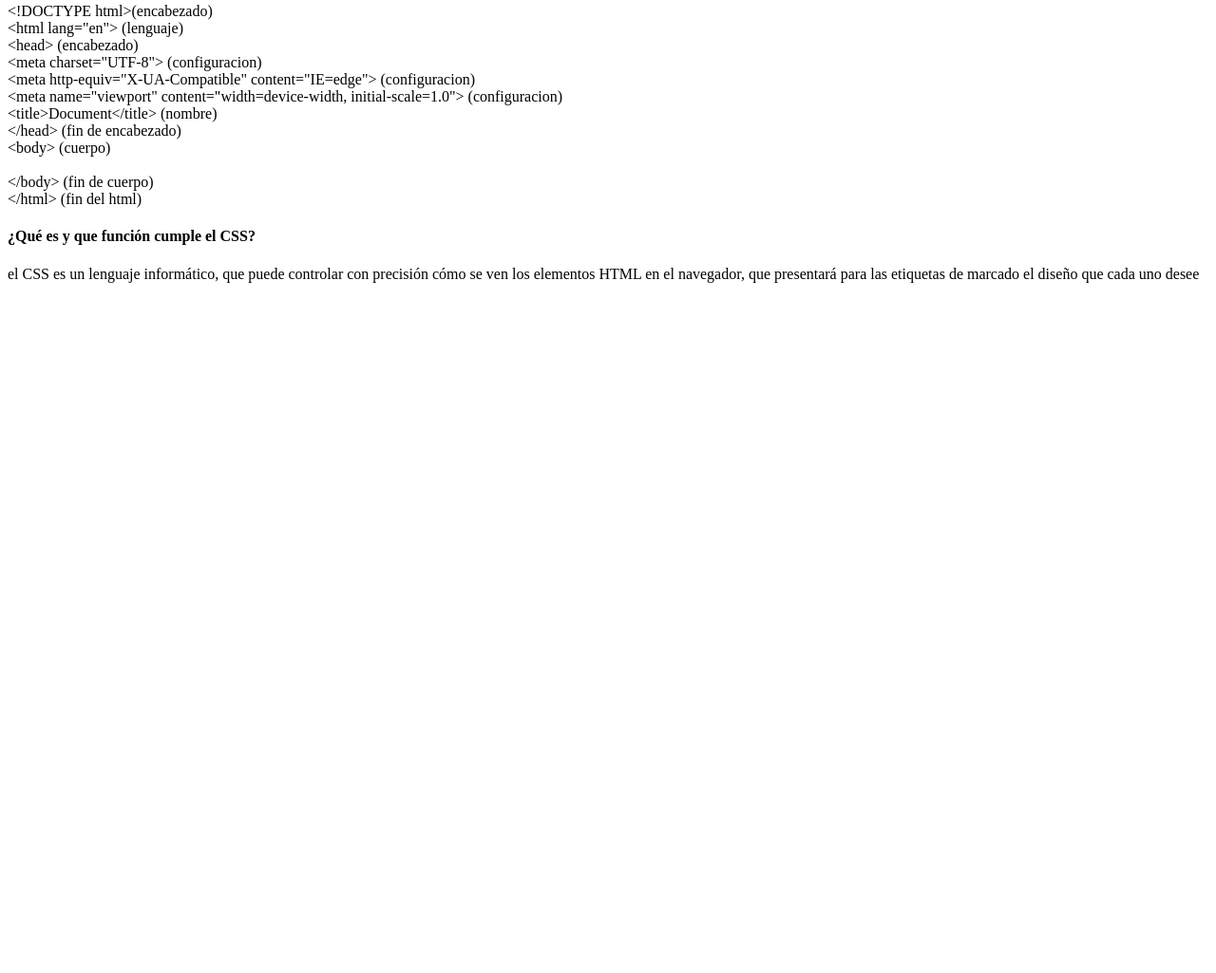
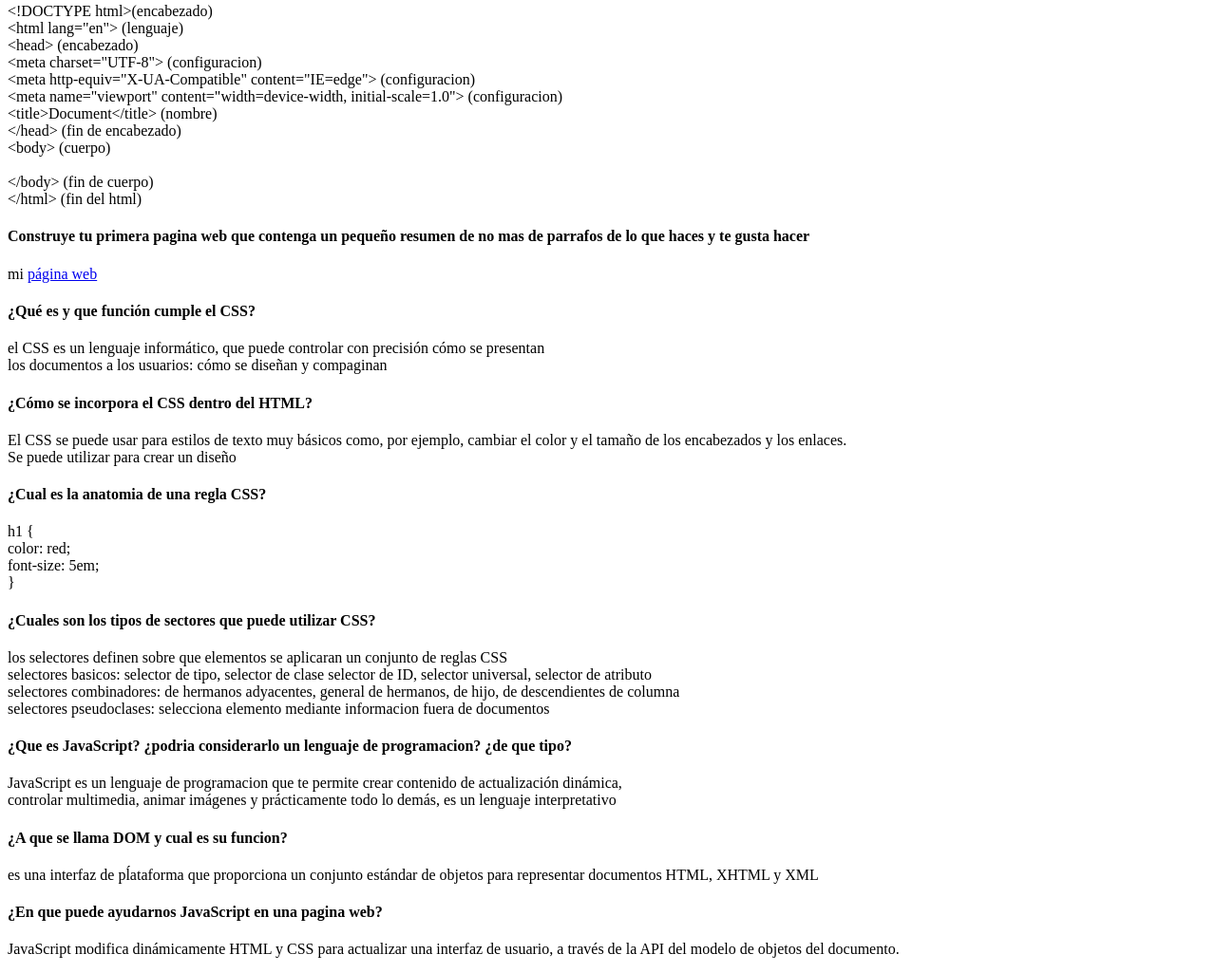
Before and after one commit to facutapiaa/01-inicio, a plain HTML site: page respuestas.html in a window 1280 px wide. Shown: the part 733-1758 px from the top of the page at 95% size. Before the commit the page ends 1047 px from the top, so only its background shows below. Drawn offline with Linux system fonts and the light colour scheme.

Commit message:
Add files via upload

```diff
--- a/respuestas.html
+++ b/respuestas.html
@@ -47,8 +47,33 @@
         <br> &lt;/body&gt;  (fin de cuerpo)
         <br> &lt;/html&gt; (fin del html) </p>
 
+    <h4>Construye tu primera pagina web que contenga un pequeño resumen de no mas de parrafos de lo que haces y te gusta hacer </h4>
+     <p> mi <a href="www.messi.com.ar.html">página web</a> </p>
+
     <h4>¿Qué es y que función cumple el CSS?</h4>
-    <p>el CSS es un lenguaje informático, que puede controlar con precisión cómo se ven los elementos HTML en el navegador, que presentará para las etiquetas de marcado el diseño que cada uno desee</p>
+    <p>el CSS es un lenguaje informático, que puede controlar con precisión cómo se presentan
+    <br> los documentos a los usuarios: cómo se diseñan y compaginan</p>
 
+    <h4> ¿Cómo se incorpora el CSS dentro del HTML?</h4>
+    <p>El CSS se puede usar para estilos de texto muy básicos como, por ejemplo, cambiar el color y el tamaño de los encabezados y los enlaces.
+        <br> Se puede utilizar para crear un diseño</p>
+
+    <h4>¿Cual es la anatomia de una regla CSS? </h4>
+    <p>h1 {<br>color: red;<br>font-size: 5em;<br> } </p>
+    <h4>¿Cuales son los tipos de sectores que puede utilizar CSS?</h4>
+    <p>los selectores definen sobre que elementos se aplicaran un conjunto de reglas CSS <br>
+     selectores basicos: selector de tipo, selector de clase selector de ID, selector universal, selector de atributo <br>
+     selectores combinadores: de hermanos adyacentes, general de hermanos, de hijo, de descendientes de columna <br>
+     selectores pseudoclases: selecciona elemento mediante informacion fuera de documentos  </p>
+
+     <h4>¿Que es JavaScript? ¿podria considerarlo un lenguaje de programacion? ¿de que tipo? </h4>
+    <p>JavaScript es un lenguaje de programacion que te permite crear contenido de actualización dinámica,<br>
+        controlar multimedia, animar imágenes y prácticamente todo lo demás, es un lenguaje interpretativo</p>
+
+    <h4>¿A que se llama DOM y cual es su funcion? </h4>
+    <p>es una interfaz de pĺataforma que proporciona un conjunto estándar de objetos para representar documentos HTML, XHTML y XML</p>
+
+    <h4>¿En que puede ayudarnos JavaScript en una pagina web?</h4>
+    <p>  JavaScript modifica dinámicamente HTML y CSS para actualizar una interfaz de usuario, a través de la API del modelo de objetos del documento.</p>
 </body>
 </html>
```
